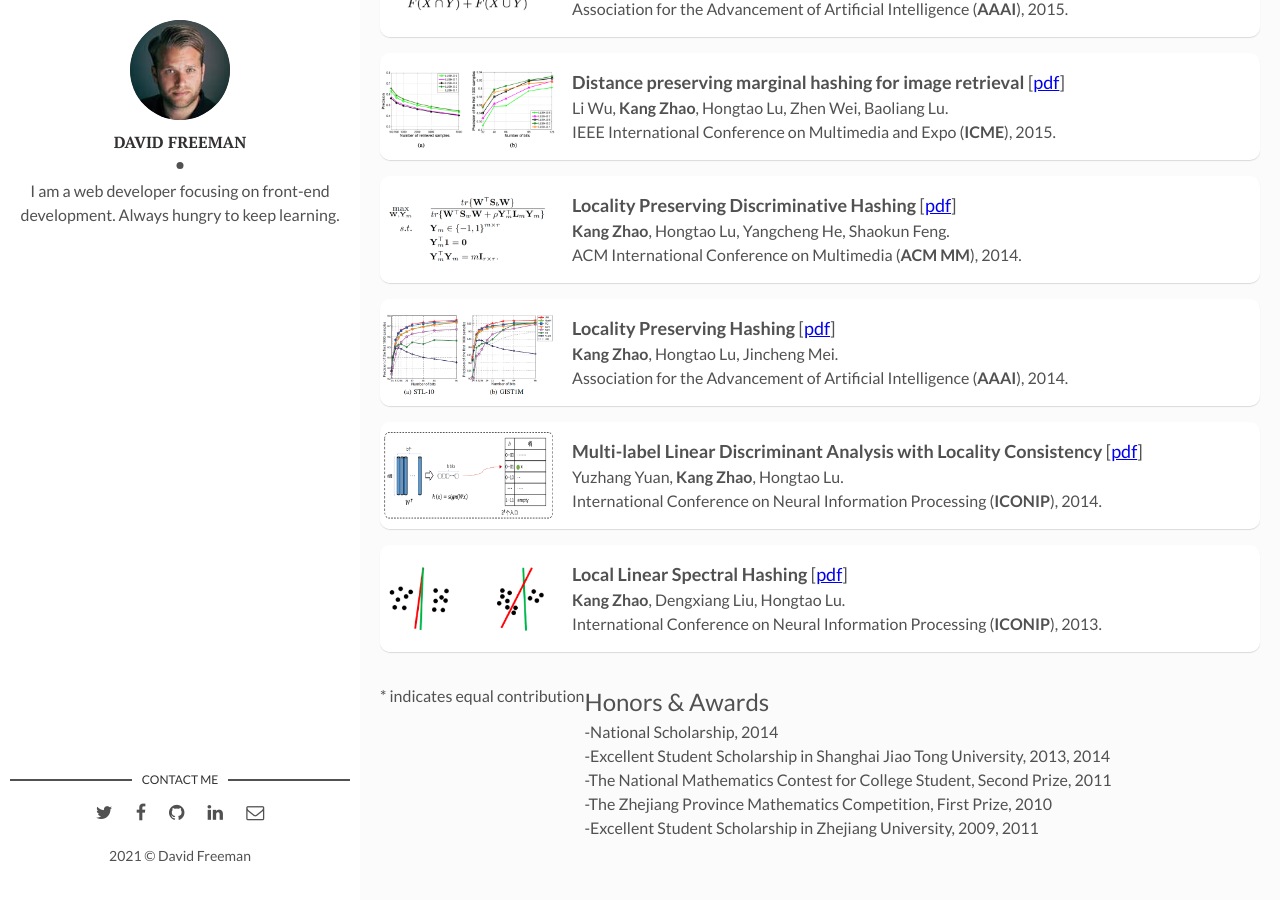
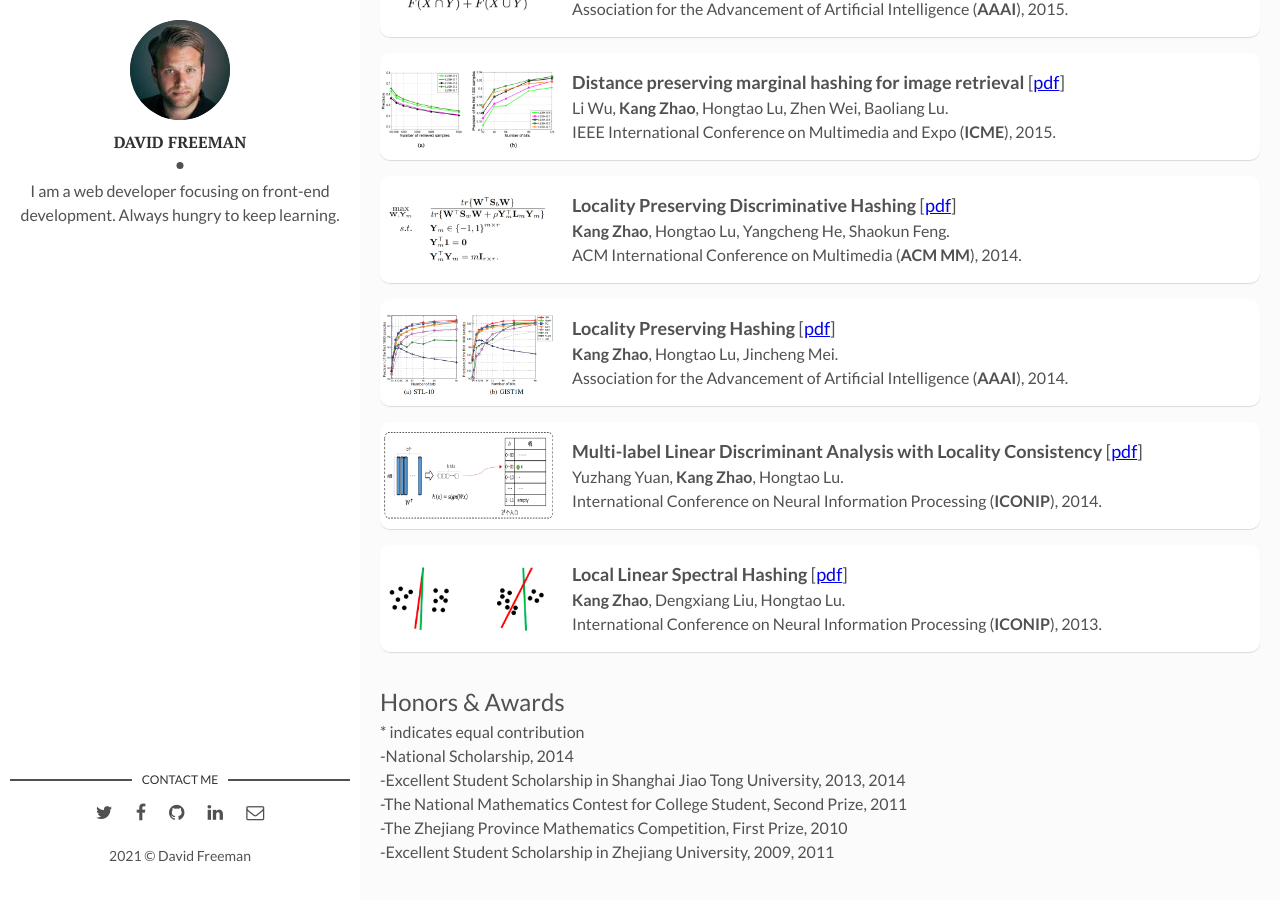
Before and after one commit to kangzhao2/kangzhao2.github.io, a Jekyll site: the page built from index.html, in a window 1280 px wide and 900 px high, scrolled down 1248 px. Built offline with Jekyll 4.4.1, drawn with Linux system fonts in a browser that asks for light colours; the list of posts is cut into pages by our own code; before the commit the page ends 2124 px from its top, so only the background shows below that.

Commit message:
Update index.html

```diff
--- a/index.html
+++ b/index.html
@@ -109,9 +109,7 @@ layout: main
 {% endfor %}-->
 
 <body>
-<p>* indicates equal contribution
-</p>
-<p><font size="5">Honors & Awards</font> <br> -National Scholarship, 2014<br> -Excellent Student Scholarship in Shanghai Jiao Tong University, 2013, 2014<br> -The National Mathematics Contest for College Student, Second Prize, 2011<br> -The Zhejiang Province Mathematics Competition, First Prize, 2010<br> -Excellent Student Scholarship in Zhejiang University, 2009, 2011
+<p><font size="5">Honors & Awards</font> <br>* indicates equal contribution<br> -National Scholarship, 2014<br> -Excellent Student Scholarship in Shanghai Jiao Tong University, 2013, 2014<br> -The National Mathematics Contest for College Student, Second Prize, 2011<br> -The Zhejiang Province Mathematics Competition, First Prize, 2010<br> -Excellent Student Scholarship in Zhejiang University, 2009, 2011
 </p>
 </body>
 
```
